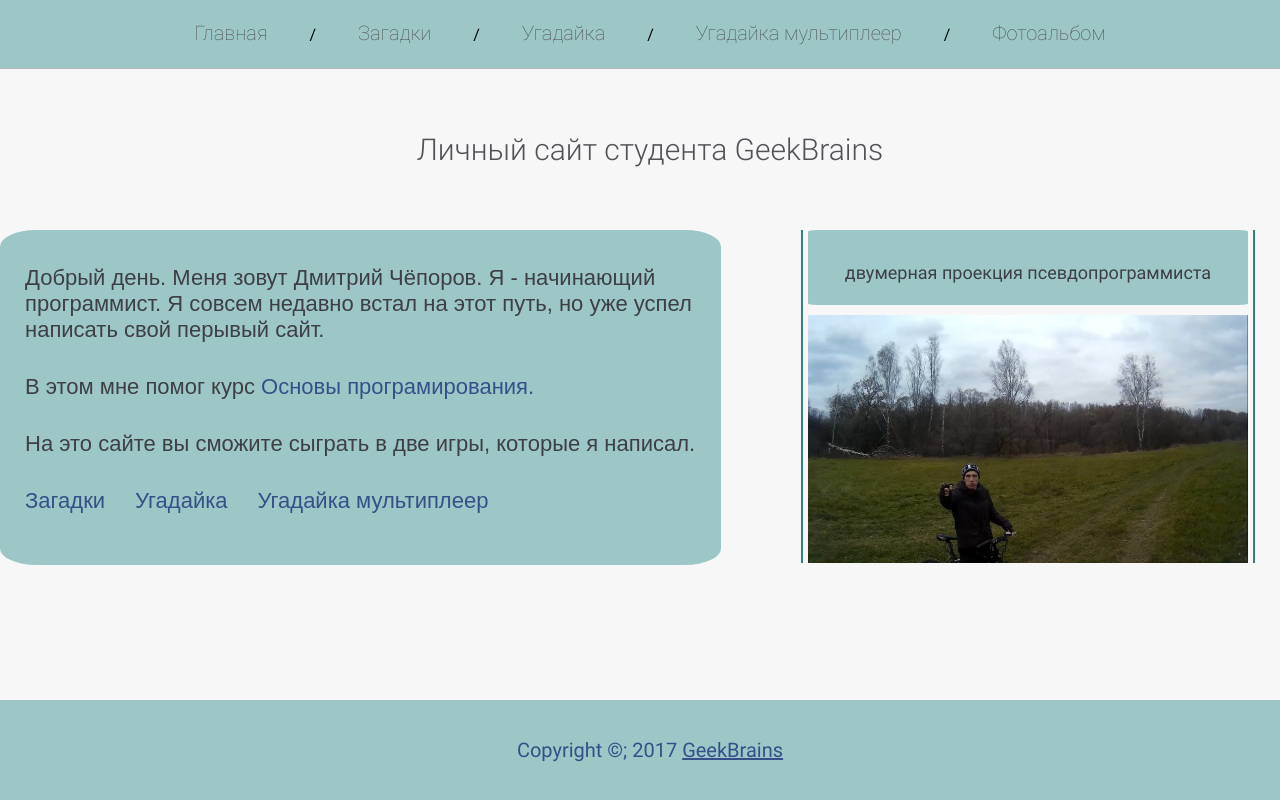
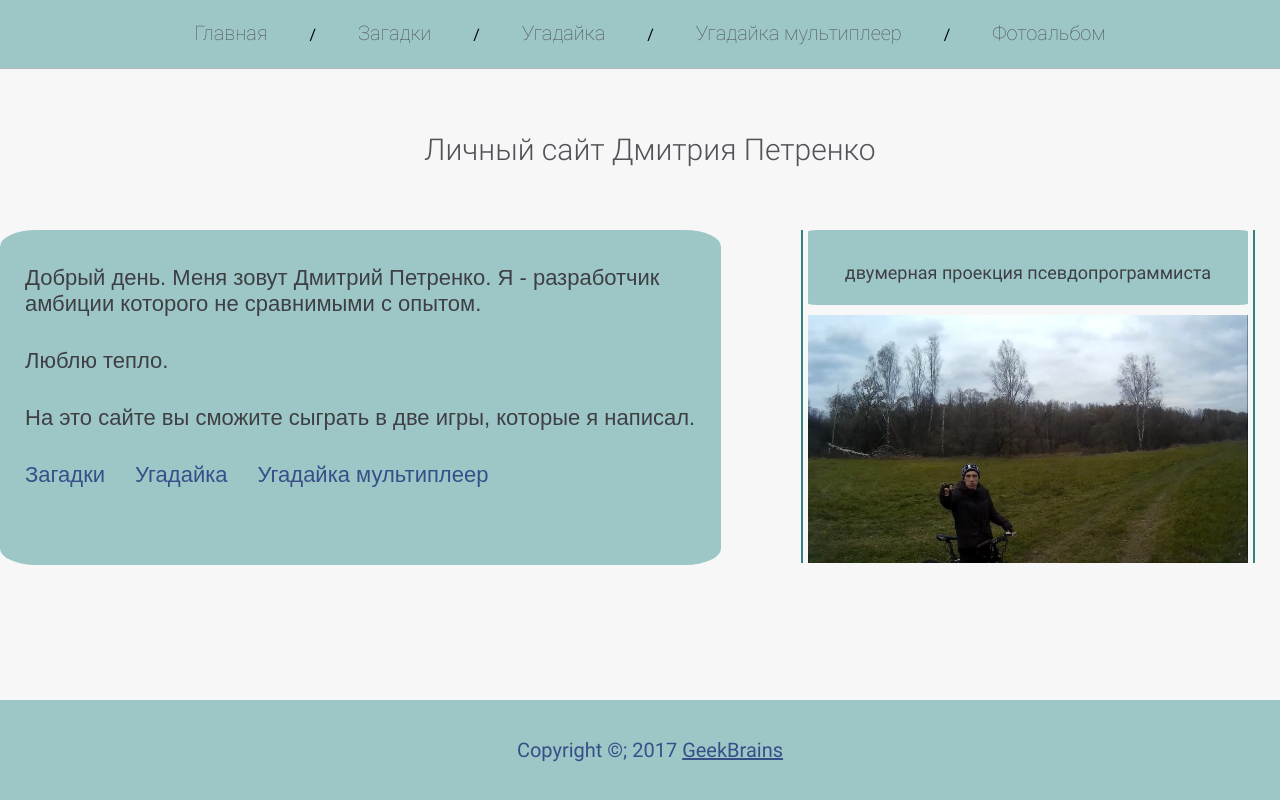
Before and after one commit to TrueFalseTF/First_personal_site, a plain HTML site: page index.html in a window 1280 px wide. Drawn offline with Linux system fonts and the light colour scheme.

Commit message:
Изменина тематика сайта, добавленны рабочие подсказки в коде

```diff
--- a/css/style.css
+++ b/css/style.css
@@ -142,11 +142,17 @@ body {
     line-height: 50px;
 }
 
+#button_Triss {
+
+
+}
+
 #button_Triss a{
     width: 300px;
     height: 25px;
     background-color: #FF8540;
     float: right;
+
     border-bottom: 2px solid;
     border-top: 2px solid;
     border-color: #338181;
--- a/index.html
+++ b/index.html
@@ -2,7 +2,7 @@
 <html>
 <head>
 	<meta charset="utf-8">
-	<title>Личный сайт студента GeekBrains</title>
+	<title>Личный сайт Дмитрия Петренко</title>
 	<link rel="stylesheet" type="text/css" href="css/style.css">
 </head>
 <body>
@@ -15,7 +15,7 @@
 			<a href="foto.html">Фотоальбом</a>
 		</div>
 
-		<h1 id="H1_index">Личный сайт студента GeekBrains</h1>
+		<h1 id="H1_index">Личный сайт Дмитрия Петренко</h1>
 
 		<div id="center">
 			<div id ="content_img">
@@ -26,9 +26,8 @@
 			</div>
 
 			<div id="box_text">
-				<p>Добрый день. Меня зовут Дмитрий Чёпоров. Я - начинающий программист. Я совсем недавно встал на этот путь, но уже успел написать свой перывый сайт.</p>
-				<p>В этом мне помог курс
-				<a href = "https://geekbrains.ru/courses/2" target="_blank"> Основы програмирования. </a></p>
+				<p>Добрый день. Меня зовут Дмитрий Петренко. Я - разработчик амбиции которого не сравнимыми с опытом.</p>
+				<p>Люблю тепло.</p>
 
 				<p>На это сайте вы сможите сыграть в две игры, которые я написал.</p>
 				<a href="pazzle.html">Загадки</a><a href="guess.html">Угадайка</a><a href="guess-2.html">Угадайка мультиплеер</a>
```
Also changed, not shown: foto.html (+2 -2 lines), guess-2.html (+2 -2 lines), guess.html (+2 -2 lines), pazzle.html (+2 -1 lines).
